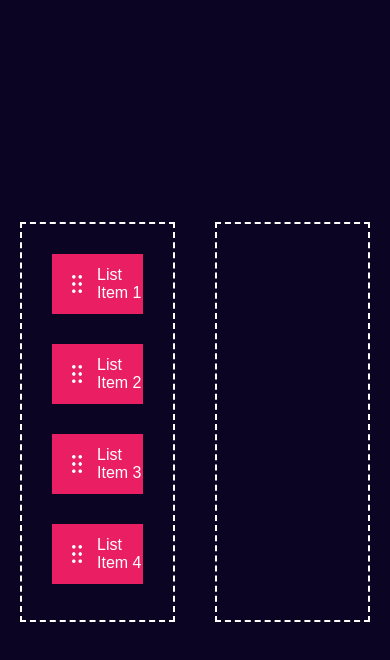
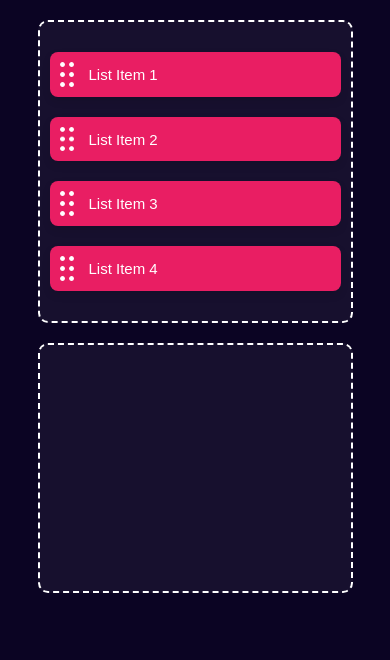
Before and after one commit to abdulfattahnizamani/drag-drop-app, a plain HTML site: page index.html in a window 390 px wide. Drawn offline with Linux system fonts and the light colour scheme.

Commit message:
Added media queries and uploaded screenshot

```diff
--- a/style.css
+++ b/style.css
@@ -1,34 +1,74 @@
-*{
+* {
   margin: 0;
   padding: 0;
-    font-family: 'poppins', sans-serif;
+  font-family: 'Poppins', sans-serif;
   box-sizing: border-box;
 }
-.container{
+
+body {
+  background: #0b0423;
+  min-height: 100vh;
+  padding: 20px;
+}
+
+.container {
   width: 100%;
-    min-height: 100vh;
-    background: #0b0423;
   display: flex;
-    align-items: center;
+  align-items: flex-start;
   justify-content: center;
+  flex-wrap: wrap;
+  gap: 20px;
 }
-#left, #right{
+
+#left,
+#right {
   width: 300px;
   min-height: 400px;
-    margin: 20px;
   border: 2px dashed white;
+  border-radius: 10px;
+  padding: 10px;
+  background: rgba(255, 255, 255, 0.05);
 }
-.list{
+
+.list {
   background: #e91e63;
   height: 60px;
-    margin: 30px;
+  margin: 20px 0;
   color: white;
   display: flex;
   align-items: center;
   cursor: grab;
+  border-radius: 8px;
+  padding: 0 15px;
+  font-size: 16px;
+  box-shadow: 0 4px 8px rgba(0,0,0,0.1);
 }
-.list img{
-    width: 10px;
+
+.list img {
+  width: 16px;
   margin-right: 15px;
-    margin-left: 20px;
 }
+
+
+@media (max-width: 768px) {
+  .container {
+    flex-direction: column;
+    align-items: center;
+  }
+
+  #left,
+  #right {
+    width: 90%;
+    min-height: 250px;
+  }
+
+  .list {
+    font-size: 15px;
+    height: auto;
+    padding: 10px;
+  }
+
+  .list img {
+    width: 14px;
+  }
+}
```
Also changed, not shown: screenshot.png (added). Lines whose indentation alone changed are shown as unchanged.
